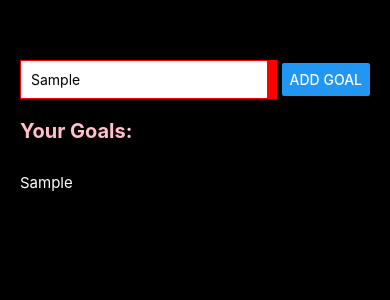
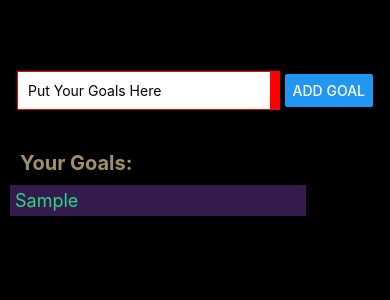
Before and after one commit to KhanMarufHossain/GoalSetter, a React Native app: screen / in a window 390 px wide. Both pictures are taken after typing "Sample" into the empty fields and a click on the button "ADD GOAL". Shown: the top 300 px of the page. Built offline with nearby package versions, Linux system fonts and the light colour scheme.

Commit message:
2components divided- app working

```diff
--- a/App.js
+++ b/App.js
@@ -1,65 +1,30 @@
-import { StatusBar } from "expo-status-bar";
 import { useState } from "react";
-import { StyleSheet, Text, View,TextInput, Button } from "react-native";
-import { Colors } from "react-native/Libraries/NewAppScreen";
-
+import { View, Text, FlatList, StyleSheet } from "react-native";
+import GoalInput from "./Components/goalinput";
+import GoalItem from "./goalItem";
 export default function App() {
-
-  const [CourseGoals, setCourseGoals] = useState([]);
-  const [enteredText, setEnteredText]= useState('');
-  const textChanged= (text)=>
-  {
-    setEnteredText(text);
-  }
-  const Buttonpress = ()=>
-  {
-    setCourseGoals((currentcourseGoals)=> {
-      return [...currentcourseGoals, enteredText]
-    });
-  }
+  const [courseGoals, setCourseGoals] = useState([]);
   return (
-    <View style= {styles.mainContainer}>
-      <View style= {styles.firstContainer}>
-        <TextInput style={styles.inputText} placeholder="Put Goals" onChangeText={textChanged}></TextInput>
-        <Button title="ADD GOAL" onPress={Buttonpress}/>
-      </View>
-      <View>
-         <Text style= {{color: 'pink', fontWeight: 'bold', fontSize: 20, paddingBottom: 30}}>Your Goals: </Text>
-        {CourseGoals.map((goal, index)=>
-          <Text key={index} style={{color: "white", fontSize: 15}}>{goal}</Text>
-        )}
-
+    <View style={styles.mainContainer}>
+      <GoalInput courseGoals={courseGoals} setCourseGoals={setCourseGoals} />
+      <View style={{ flex: 8 }}>
+        <Text style={styles.yourGoals}>Your Goals:</Text>
+        <GoalItem courseGoals={courseGoals} />
       </View>
     </View>
   );
 }
-
 const styles = StyleSheet.create({
-  mainContainer :{
-    flex:1,
-    padding: 20,
-    paddingTop: 50,
+  mainContainer: {
+    flex: 1,
+    padding: 10,
+    paddingTop: 10,
     backgroundColor: "black",
   },
-  firstContainer: {
-
-    flexDirection:'row',
-    justifyContent:'space-between',
-    // padding: 15,
-    paddingTop: 10,
-    paddingBottom:20,
-    alignItems: 'center',
-
+  yourGoals: {
+    color: "rgb(160, 145, 105)",
+    padding: 10,
+    fontSize: 20,
+    fontWeight: "bold",
   },
-  inputText: {
-    width: '75%',
-    padding: 10,
-    borderColor: 'red',
-    borderWidth:1,
-    borderRightWidth:10,
-    marginRight:5,
-    backgroundColor: 'white',
-
-
-  }
 });
--- /dev/null
+++ b/Components/goalinput.js
@@ -0,0 +1,57 @@
+import { useState } from "react";
+import {View,TextInput,Button,StyleSheet} from "react-native";
+
+export default function GoalInput({courseGoals, setCourseGoals})
+{
+  const [enteredText, setEnteredText]= useState("");
+
+    const addGoalHandler = () => {
+      if (enteredText.trim().length === 0) return;
+      setCourseGoals((currentcourseGoals) => [
+        ...currentcourseGoals,
+        { text: enteredText, key: Math.random().toString() },
+      ]);
+      setEnteredText("");
+    };
+
+  const textChanged= (text)=>{
+    setEnteredText(text);
+  }
+ return(
+  <View style= {styles.firstContainer}>
+  <TextInput
+  placeholder="Put Your Goals Here"
+  onChangeText={textChanged}
+  style= {styles.inputText}
+  value={enteredText}
+  />
+  <Button onPress={addGoalHandler} title="ADD GOAL"/>
+
+  </View>
+ );
+
+}
+
+const styles= StyleSheet.create({
+  inputText: {
+    width: "75%",
+    padding: 10,
+    borderColor: "red",
+    borderWidth: 1,
+    borderRightWidth: 10,
+    marginRight: 5,
+    backgroundColor: "white",
+
+  },
+  firstContainer: {
+    flexDirection: "row",
+    justifyContent: "space-between",
+    alignItems: "center",
+    marginTop: 30,
+    padding: 7,
+    flex: 1,
+
+  },
+
+
+});
--- /dev/null
+++ b/goalItem.js
@@ -0,0 +1,24 @@
+import { useState } from "react";
+import { Text, View, FlatList,StyleSheet } from "react-native";
+import GoalInput from "./Components/goalinput"
+export default function GoalItem({ courseGoals }) {
+  return (
+    <FlatList
+      data={courseGoals}
+      renderItem={(itemData) => (
+        <Text style={styles.individualGoals}>{itemData.item.text}</Text>
+      )}
+    />
+  );
+}
+
+const styles= StyleSheet.create({
+    individualGoals: {
+        backgroundColor: "rgba(85, 48, 127,0.6)",
+        width: "80%",
+        color: "rgba(42, 230, 136, 0.93)",
+        fontSize: 18,
+        marginBottom: 5,
+        padding: 5,
+      },
+});
```
